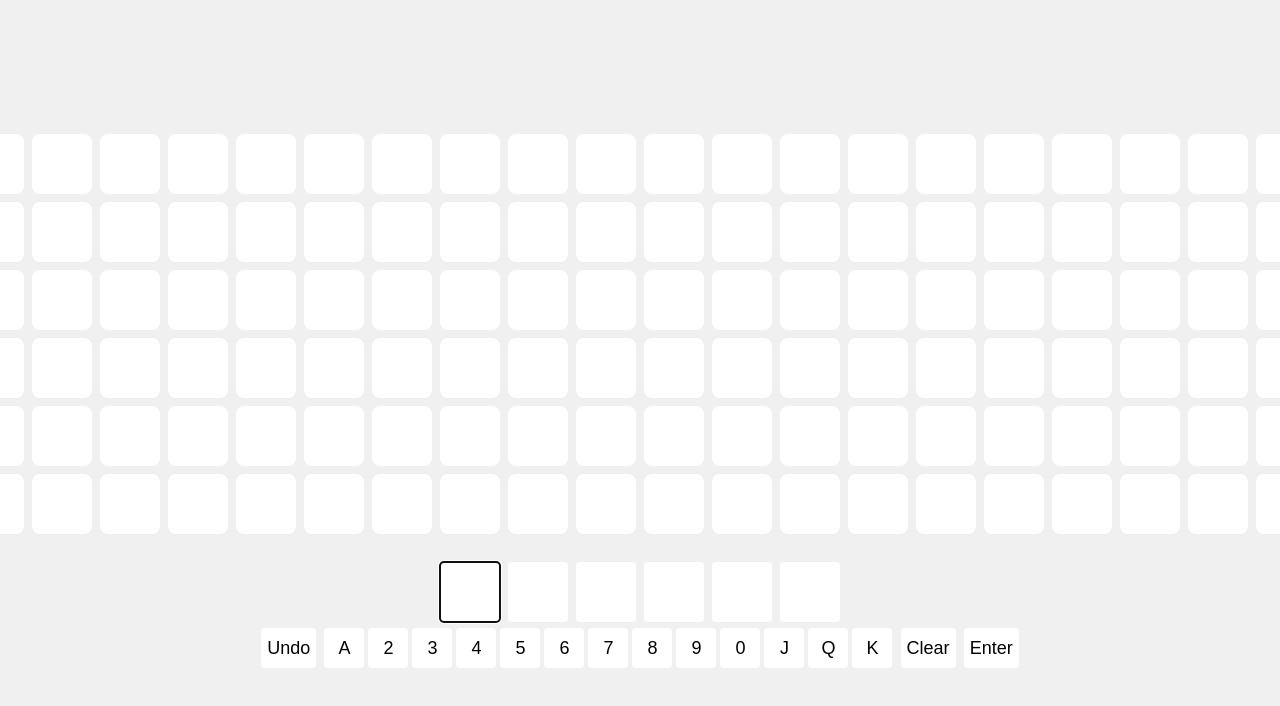
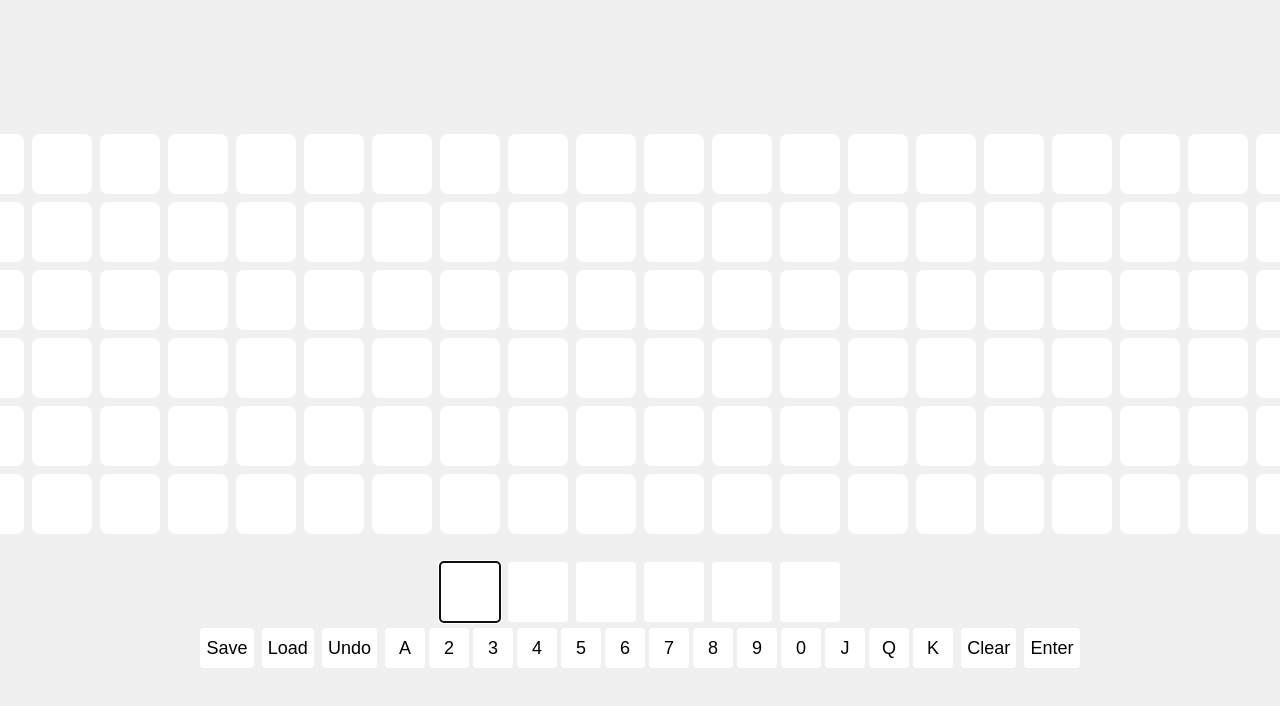
Before and after one commit to junhg0211/baccarat-trend, a SvelteKit app: page / in a window 1280 px wide. Shown: the top 706 px of the page. Built offline with nearby package versions, Linux system fonts and the light colour scheme.

Commit message:
Update dataUpdate increment, add save and load functions

```diff
--- a/src/routes/+page.svelte
+++ b/src/routes/+page.svelte
@@ -261,6 +261,37 @@
 		dataUpdate++;
 	}
 
+	function save() {
+		const toSave = data.map((row) =>
+			row.map((cell) => ({
+				session: cell.session,
+				enable: cell.enable,
+				previous: cell.previous
+			}))
+		);
+		localStorage.setItem('baccaratBoardData', JSON.stringify(toSave));
+		alert('Data saved!');
+	}
+
+	function load() {
+		const savedData = localStorage.getItem('baccaratBoardData');
+		if (savedData) {
+			const parsedData = JSON.parse(savedData);
+			for (let i = 0; i < data.length; i++) {
+				for (let j = 0; j < data[i].length; j++) {
+					data[i][j] = {
+						session: parsedData[i][j].session,
+						enable: parsedData[i][j].enable,
+						previous: parsedData[i][j].previous
+					};
+				}
+			}
+			dataUpdate++;
+		} else {
+			alert('No saved data found.');
+		}
+	}
+
 	onMount(() => {
 		// Focus first input on mount if computer
 		if ('ontouchstart' in window === false) {
@@ -299,6 +330,8 @@
 		{/each}
 	</div>
 	<div class="keyboard">
+		<button onclick={save} class="key">Save</button>
+		<button onclick={load} class="key">Load</button>
 		<button onclick={undoLast} class="key">Undo</button>
 		{#each KEYS.split('') as key}
 			<button onclick={clickKey(key)} class="key">{key}</button>
```
Lines whose indentation alone changed are shown as unchanged.
